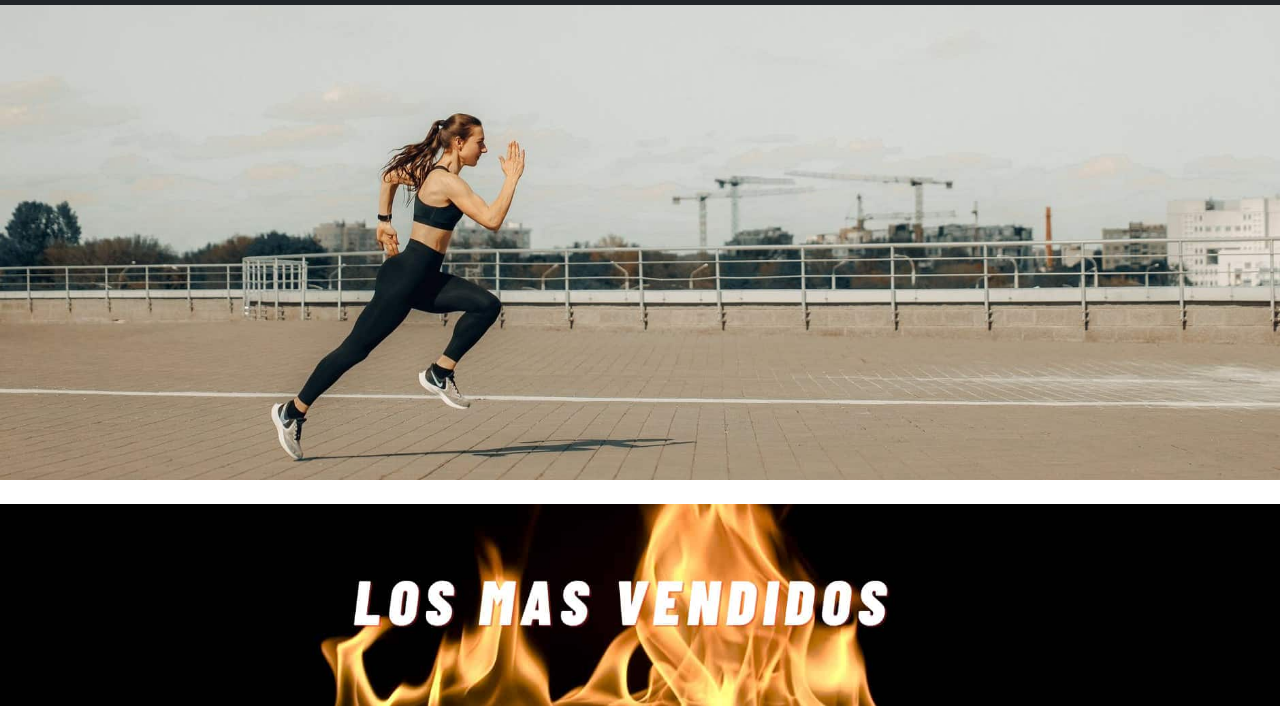
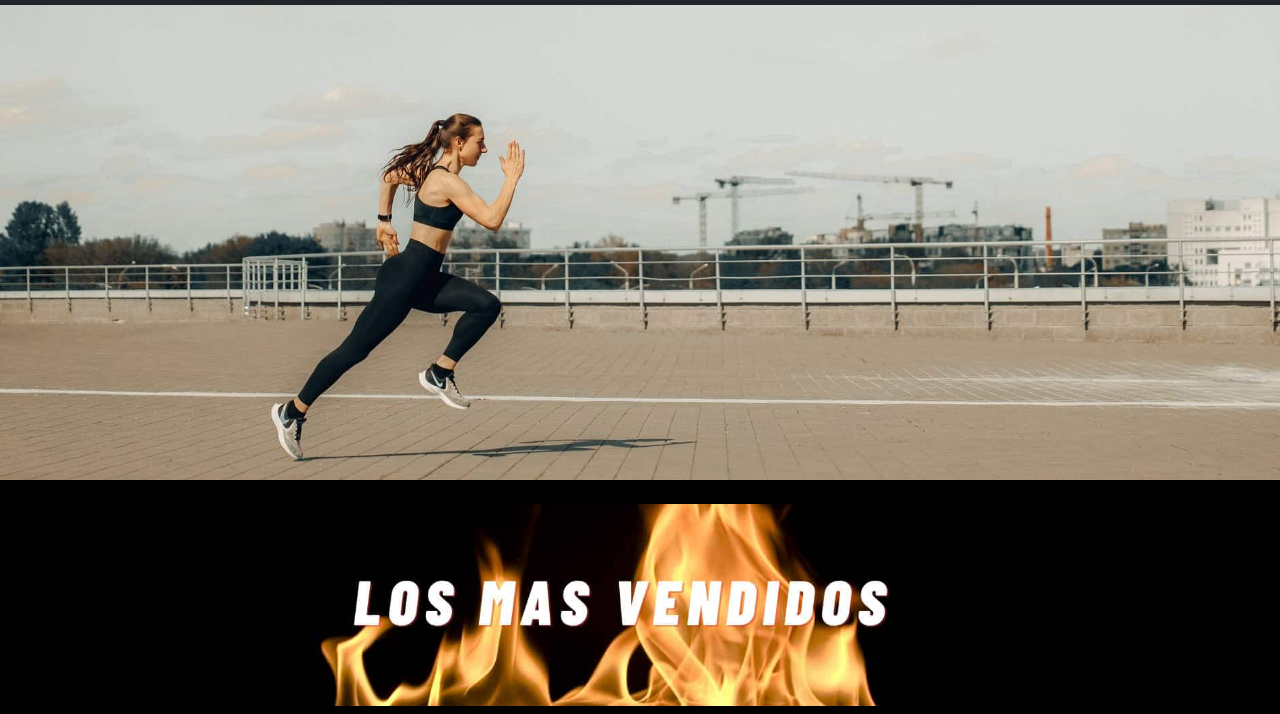
Before and after one commit to RominaPagano/Nigi, a website: page index.html in a window 1280 px wide. Shown: the part 86-800 px from the top of the page. Drawn offline with nearby package versions, Linux system fonts and the light colour scheme.

Commit message:
body color negro

```diff
--- a/index.html
+++ b/index.html
@@ -19,7 +19,7 @@
         <link href="https://fonts.googleapis.com/css2?family=Oswald:wght@300&family=Prompt:wght@300&display=swap" rel="stylesheet">
     </head>
 
-    <body class="bg-white">
+    <body class="bg-black">
         <!-- Responsive navbar-->
         <header class="bg-image-full">
             <nav class="navbar navbar-expand-lg navbar-dark bg-dark">
```
